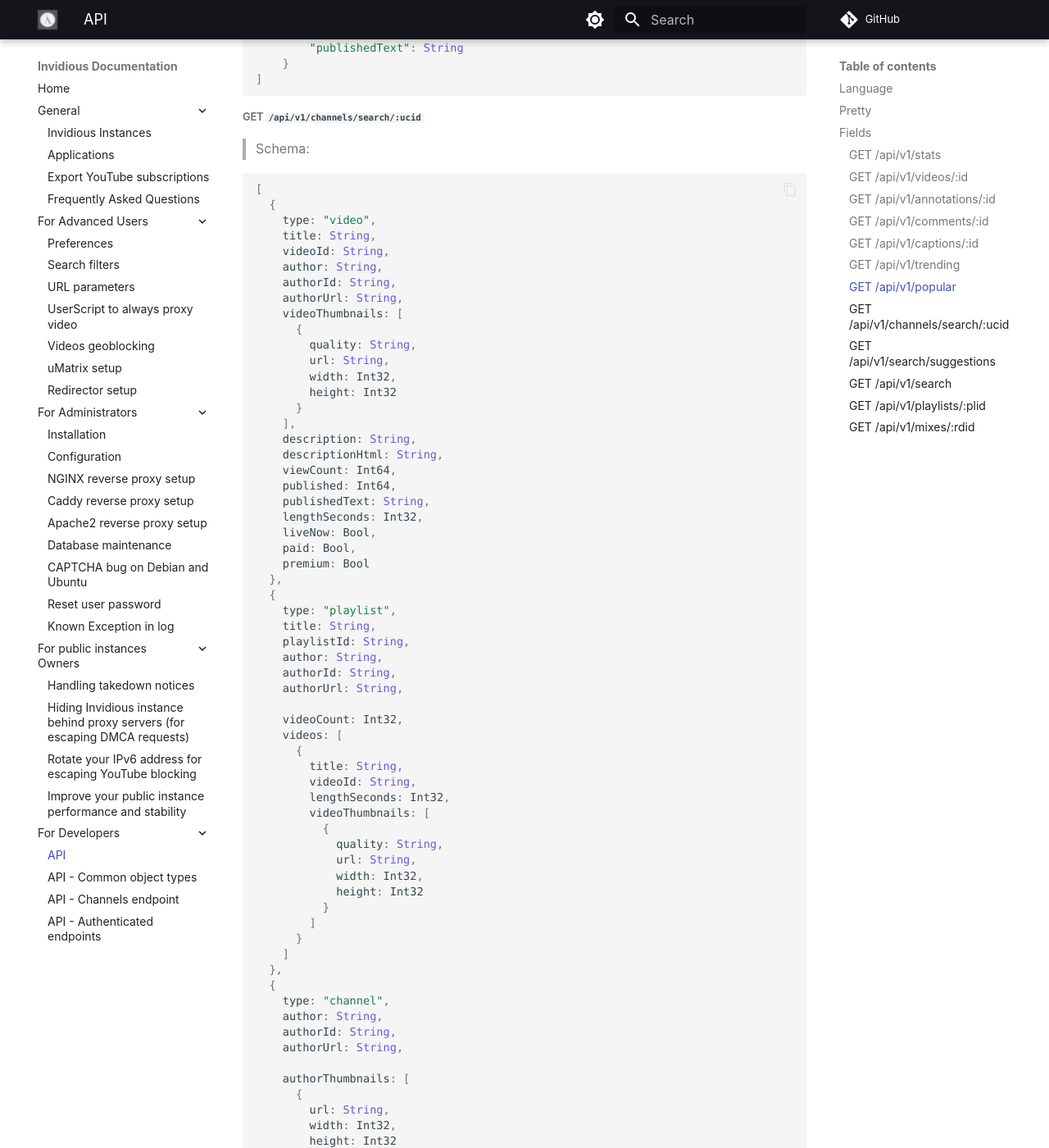
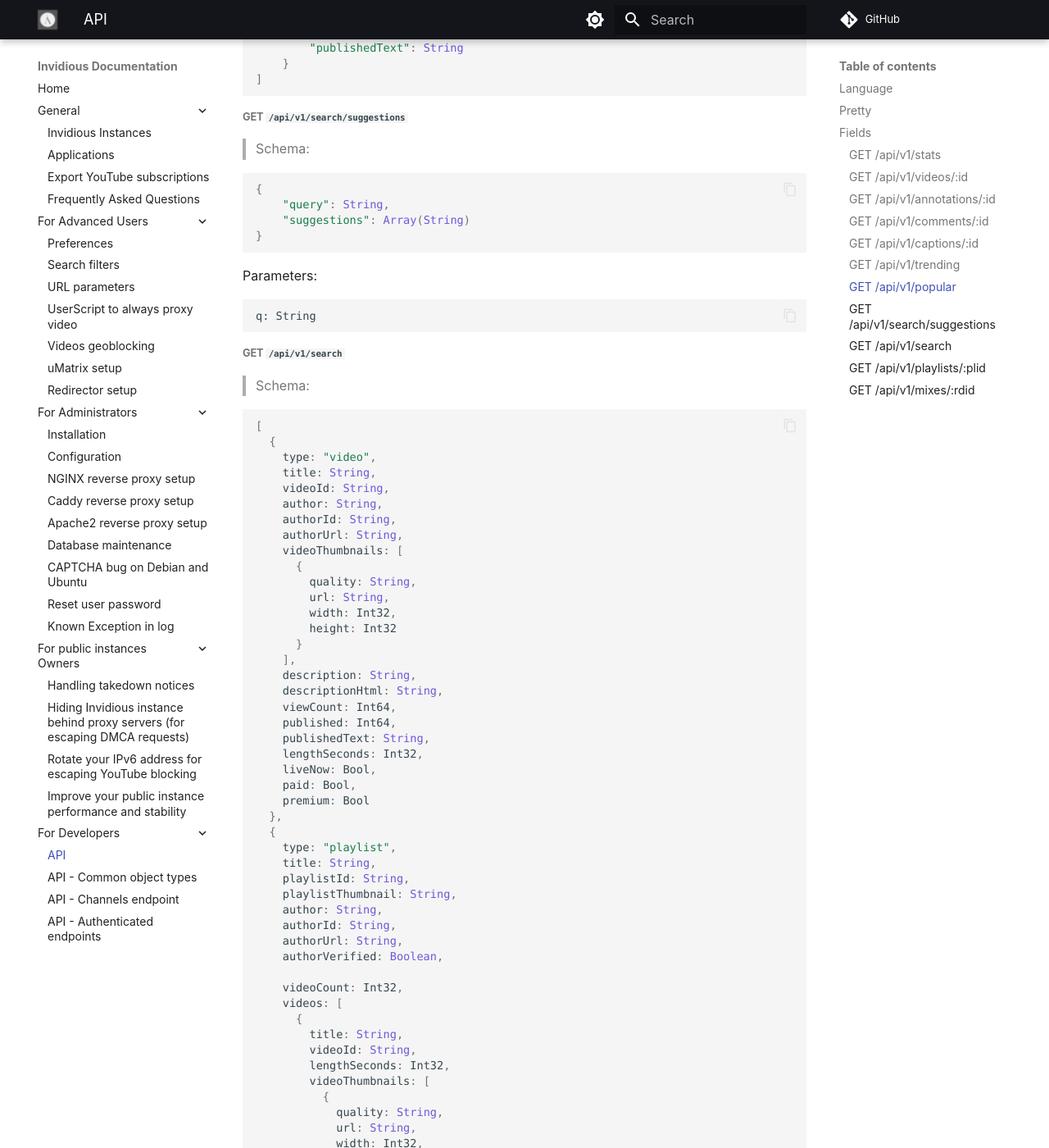
Before and after one commit to iv-org/documentation, an MkDocs documentation site: the page built from docs/api.md, in a window 1280 px wide and 1400 px high, scrolled down 6279 px. Shown: the whole window at 82% size. Built offline with MkDocs 1.6.1 and Material for MkDocs 9.7.7, drawn with Linux system fonts in a browser that asks for light colours; comment, search, counter and statistics services are not loaded; some of the changed text lies outside the part shown.

Commit message:
Remove channels search documentation from api.md page

````diff
--- a/docs/api.md
+++ b/docs/api.md
@@ -324,90 +324,6 @@ region: ISO 3166 country code (default: "US")
 ]
 ```
 
-##### GET `/api/v1/channels/search/:ucid`
-
-> Schema:
-
-```javascript
-[
-  {
-    type: "video",
-    title: String,
-    videoId: String,
-    author: String,
-    authorId: String,
-    authorUrl: String,
-    videoThumbnails: [
-      {
-        quality: String,
-        url: String,
-        width: Int32,
-        height: Int32
-      }
-    ],
-    description: String,
-    descriptionHtml: String,
-    viewCount: Int64,
-    published: Int64,
-    publishedText: String,
-    lengthSeconds: Int32,
-    liveNow: Bool,
-    paid: Bool,
-    premium: Bool
-  },
-  {
-    type: "playlist",
-    title: String,
-    playlistId: String,
-    author: String,
-    authorId: String,
-    authorUrl: String,
-
-    videoCount: Int32,
-    videos: [
-      {
-        title: String,
-        videoId: String,
-        lengthSeconds: Int32,
-        videoThumbnails: [
-          {
-            quality: String,
-            url: String,
-            width: Int32,
-            height: Int32
-          }
-        ]
-      }
-    ]
-  },
-  {
-    type: "channel",
-    author: String,
-    authorId: String,
-    authorUrl: String,
-
-    authorThumbnails: [
-      {
-        url: String,
-        width: Int32,
-        height: Int32
-      }
-    ],
-    subCount: Int32,
-    videoCount: Int32,
-    description: String,
-    descriptionHtml: String
-  }
-];
-```
-
-Parameters:
-
-```
-q: String
-page: Int32
-```
-
 ##### GET `/api/v1/search/suggestions`
 
 > Schema:
````
